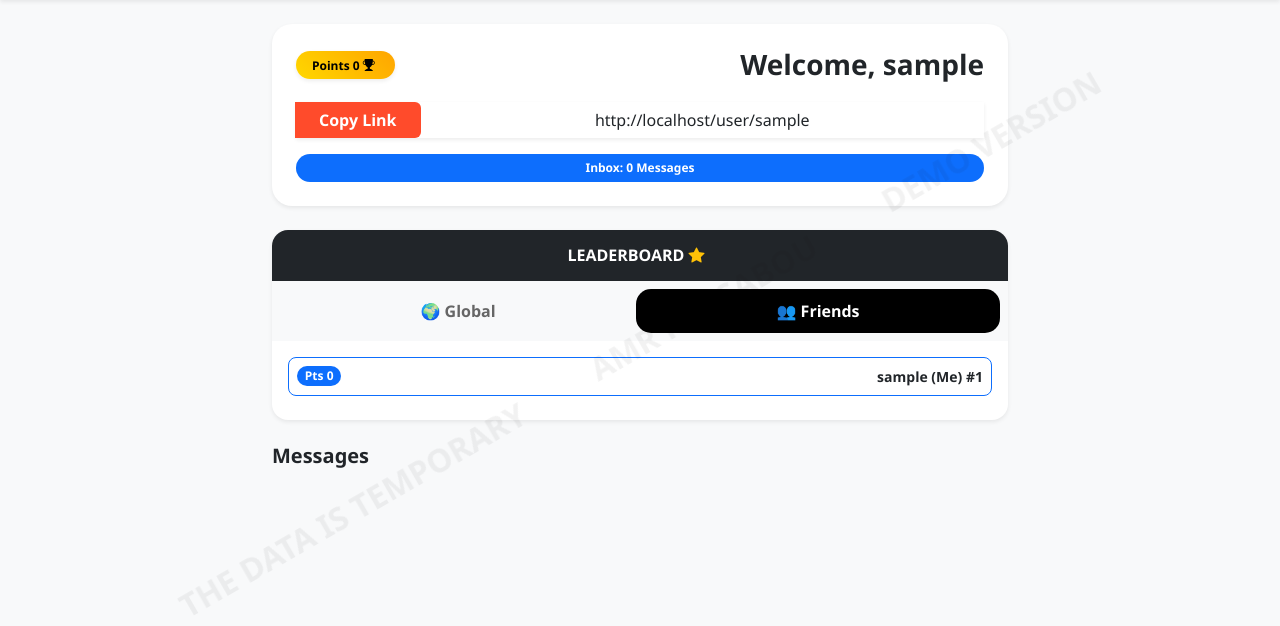
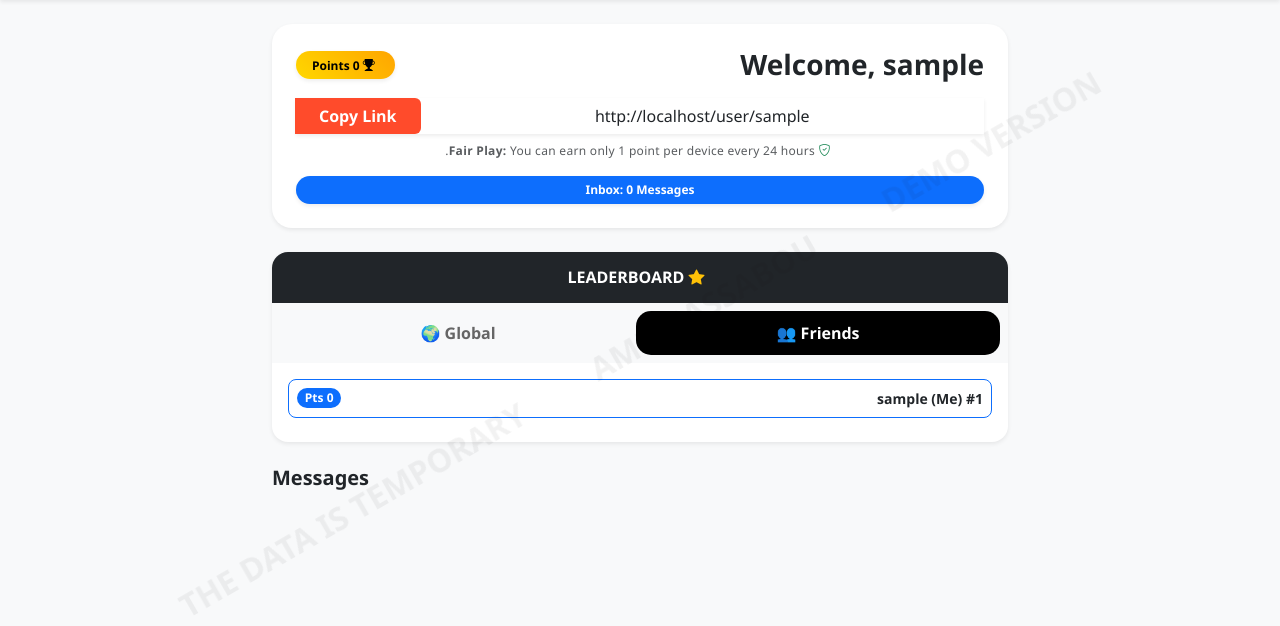
Before and after one commit to crsbo/anonymous-app, a Flask app: page /dashboard in a window 1280 px wide. Shown: the part 56-682 px from the top of the page. Run offline with Flask 3, Linux system fonts and the light colour scheme; the visitor is signed in with stand-in values (Sample User, id 1); data comes from the database, SQL or seed files in the repository; data that the repository does not hold is empty; some libraries are stand-ins or nearby versions.

Commit message:
Update dashboard.html

```diff
--- a/templates/dashboard.html
+++ b/templates/dashboard.html
@@ -62,11 +62,20 @@
                     <i class="bi bi-trophy-fill me-1"></i> {{ current_user.points or 0 }} Points
                 </div>
             </div>
-            <div class="input-group mb-3 mt-1 shadow-sm">
+
+            <div class="input-group mb-2 shadow-sm">
                 <input type="text" id="myLink" class="form-control text-center bg-white border-0" value="{{ url_for('send_message', username=current_user.username, _external=True) }}" readonly>
                 <button class="btn btn-primary px-4 fw-bold" onclick="copyLink()">Copy Link</button>
             </div>
-            <div class="badge bg-primary p-2 px-4 rounded-pill">Inbox: {{ count }} Messages</div>
+
+            <div class="mb-3">
+                <p class="text-muted mb-0" style="font-size: 0.75rem; letter-spacing: 0.3px;">
+                    <i class="bi bi-shield-check text-success me-1"></i>
+                    <strong>Fair Play:</strong> You can earn only 1 point per device every 24 hours.
+                </p>
+            </div>
+
+            <div class="badge bg-primary p-2 px-4 rounded-pill shadow-sm">Inbox: {{ count }} Messages</div>
         </div>
 
         <div class="card shadow-sm border-0 mb-4 rounded-4 dashboard-ui overflow-hidden">
```
